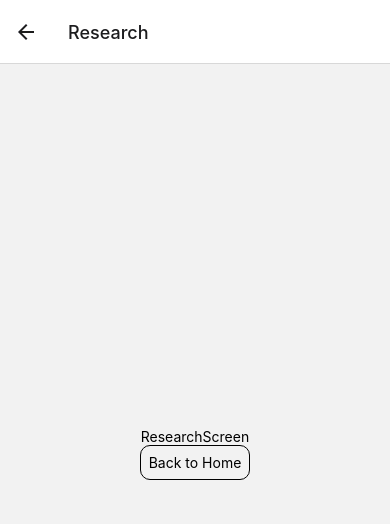
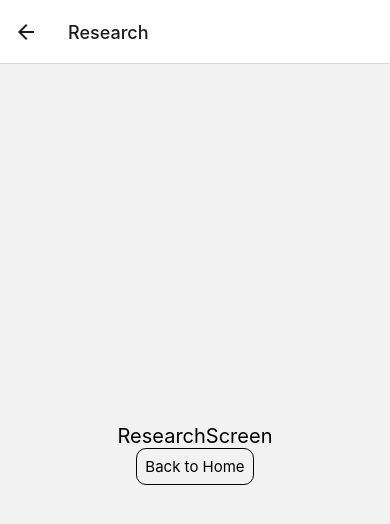
Before and after one commit to theoldtree/App, a React Native app: screen /Research in a window 390 px wide. Shown: the top 524 px of the page. Built offline with nearby package versions, Linux system fonts and the light colour scheme.

Commit message:
add props to Text

```diff
--- a/src/screens/Home/Homescreen.js
+++ b/src/screens/Home/Homescreen.js
@@ -1,31 +1,30 @@
 import React from 'react';
-import { Text,View,Button } from 'react-native';
+import { Text, View, Button } from 'react-native';
 import styled from 'styled-components/native';
-import { FlexCenterView, DefaultButton} from '../../components/Styles/styles';
+import { FlexCenterView, DefaultButton } from '../../components/Styles/styles';
 
-export default function HomeScreen({navigation}){
+export default function HomeScreen({ navigation }) {
 
     const ButtonHandler = () => {
         navigation.navigate("Research")
     }
 
-    return(
+    return (
         <FlexCenterView>
-            <Text>HomeScreen</Text>
+            <ContentText size={20}>HomeScreen</ContentText>
             <DefaultButton
-                onPress = {ButtonHandler}
+                onPress={ButtonHandler}
             >
-                <Text>
+                <ContentText
+                    size={15}
+                >
                     Do Research
-                </Text>
+                </ContentText>
             </DefaultButton>
         </FlexCenterView>
-        );
+    );
 }
 
-const CenterView = styled.View`
-    flex: 1
-    justify-content: center
-    align-items: center
-    border-width: 1px
+const ContentText = styled.Text`
+    font-size: ${props => props.size}
 `
--- a/src/screens/Research/ResearchScreen.js
+++ b/src/screens/Research/ResearchScreen.js
@@ -1,24 +1,30 @@
 import React from 'react';
-import { Text,View,Button } from 'react-native';
+import { Text, View, Button } from 'react-native';
 import styled from 'styled-components/native';
 import { FlexCenterView, DefaultButton } from '../../components/Styles/styles';
 
-export default function ResearchScreen({navigation}){
+export default function ResearchScreen({ navigation }) {
 
     const ButtonHandler = () => {
         navigation.navigate("Home")
     }
 
-    return(
+    return (
         <FlexCenterView>
-            <Text>ResearchScreen</Text>
+            <ContentText size={20}>ResearchScreen</ContentText>
             <DefaultButton
-                onPress = {ButtonHandler}
+                onPress={ButtonHandler}
             >
-                <Text>
+                <ContentText
+                    size={15}
+                >
                     Back to Home
-                </Text>
+                </ContentText>
             </DefaultButton>
         </FlexCenterView>
-        );
+    );
 }
+
+const ContentText = styled.Text`
+    font-size: ${props => props.size}
+`
```
